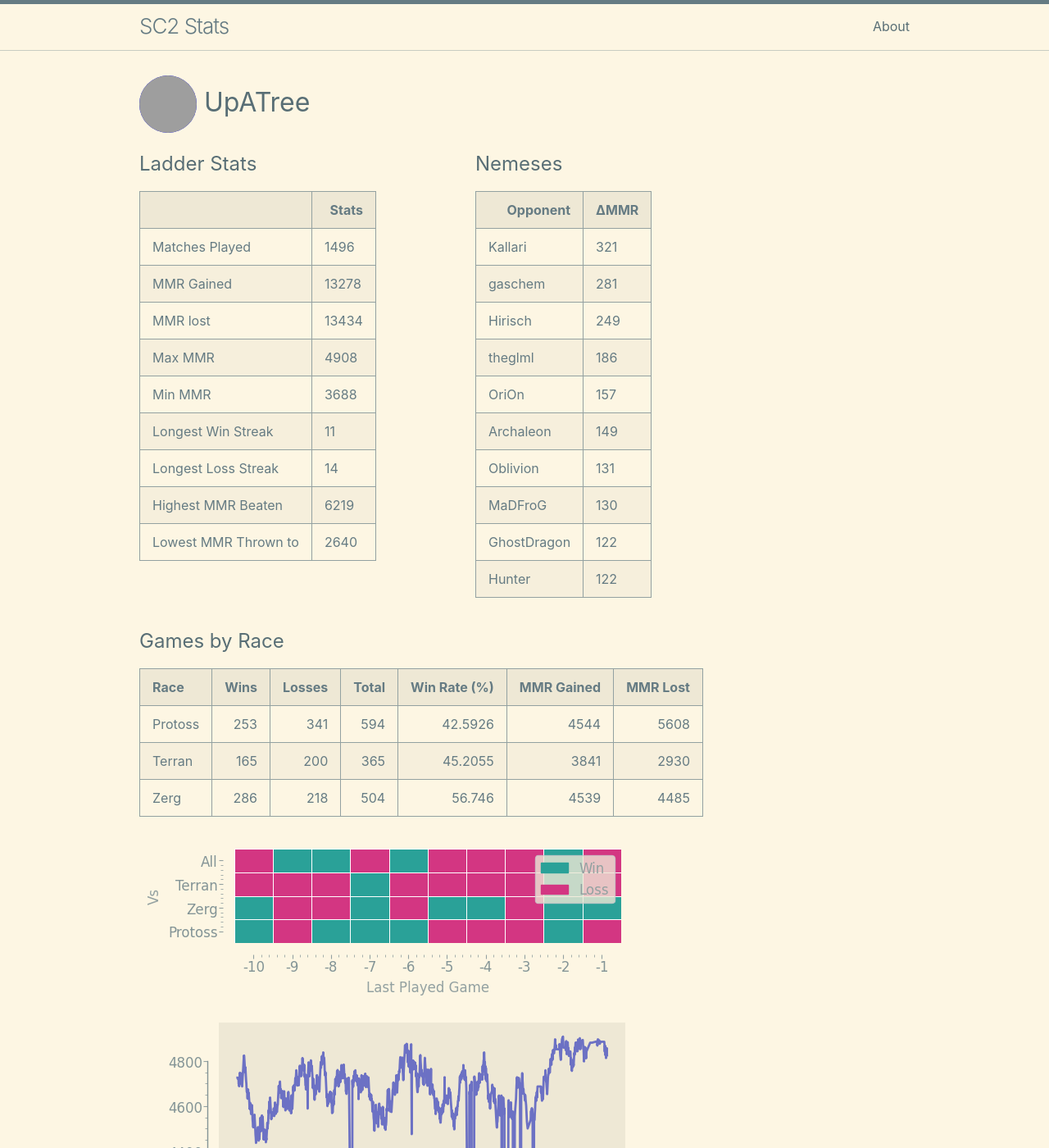
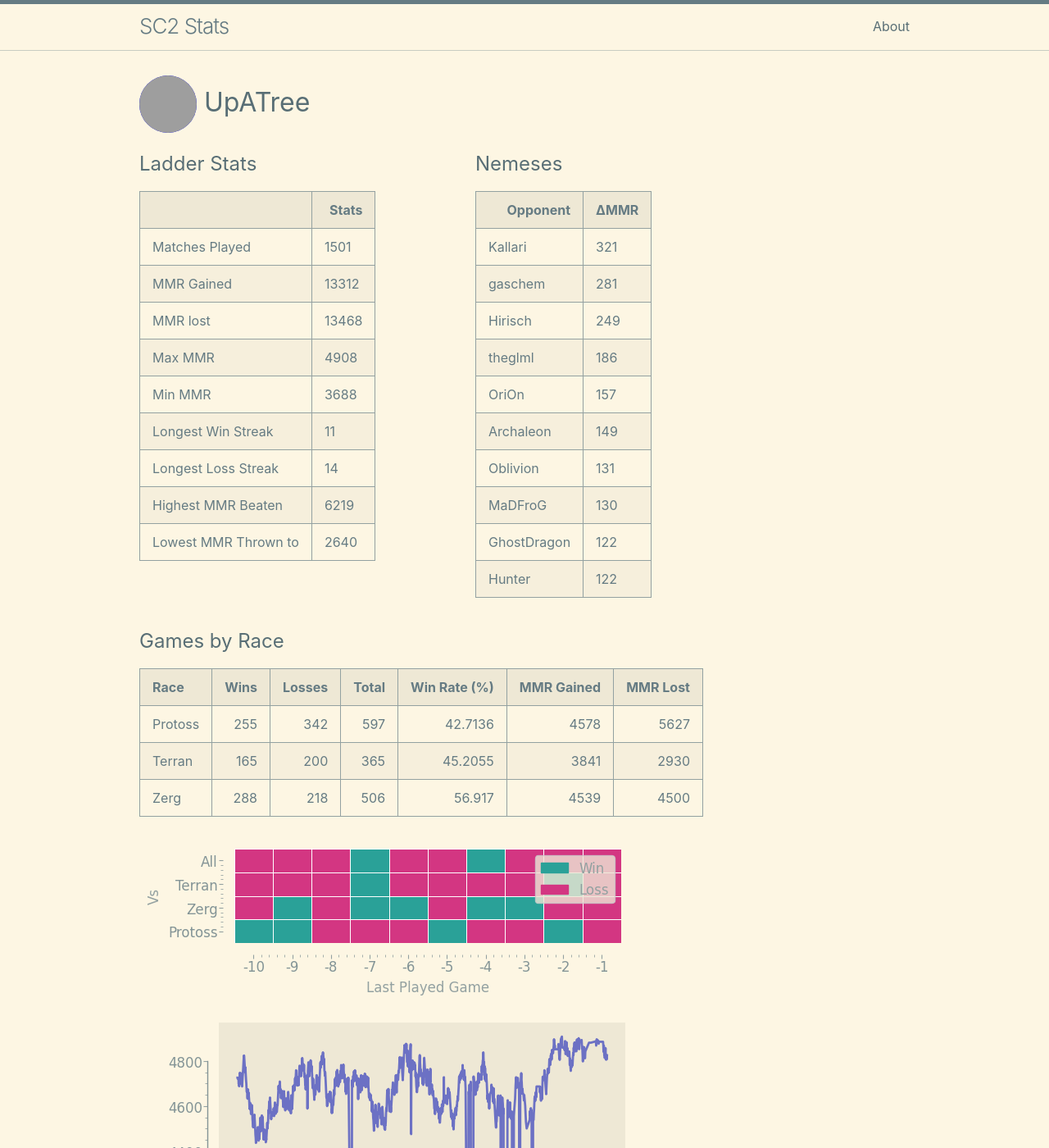
Before and after one commit to kylermurphy/UpATree, a Jekyll site: the page built from docs/index.md, in a window 1280 px wide and 1400 px high. Shown: the whole window at 82% size. Built offline with Jekyll 4.4.1, drawn with Linux system fonts in a browser that asks for light colours; grey boxes are pictures that could not be loaded.

Commit message:
running on push

```diff
--- a/docs/index.md
+++ b/docs/index.md
@@ -18,15 +18,15 @@ layout: home
   <tbody>
     <tr>
       <td>Matches Played</td>
-      <td>1496</td>
+      <td>1501</td>
     </tr>
     <tr>
       <td>MMR Gained</td>
-      <td>13278</td>
+      <td>13312</td>
     </tr>
     <tr>
       <td>MMR lost</td>
-      <td>13434</td>
+      <td>13468</td>
     </tr>
     <tr>
       <td>Max MMR</td>
@@ -114,9 +114,9 @@ layout: home
 
 | Race    |   Wins |   Losses |   Total |   Win Rate (%) |   MMR Gained |   MMR Lost |
 |:--------|-------:|---------:|--------:|---------------:|-------------:|-----------:|
-| Protoss |    253 |      341 |     594 |        42.5926 |         4544 |       5608 |
+| Protoss |    255 |      342 |     597 |        42.7136 |         4578 |       5627 |
 | Terran  |    165 |      200 |     365 |        45.2055 |         3841 |       2930 |
-| Zerg    |    286 |      218 |     504 |        56.746  |         4539 |       4485 |
+| Zerg    |    288 |      218 |     506 |        56.917  |         4539 |       4500 |
 
 ![Games by Race](./assets/gm_hist.png)
 
--- a/log.txt
+++ b/log.txt
@@ -670,3 +670,4 @@ Writing a log file 2025-03-25 22:23:03.
 Writing a log file 2025-03-25 22:47:52.
 Writing a log file 2025-03-25 23:21:09.
 Writing a log file 2025-03-25 23:47:52.
+Writing a log file 2025-03-26 16:30:36.
```
Also changed, not shown: docs/assets/MMR.png, docs/assets/daily.png, docs/assets/gm_hist.png, docs/assets/r_wrt.png, 1 other file.
